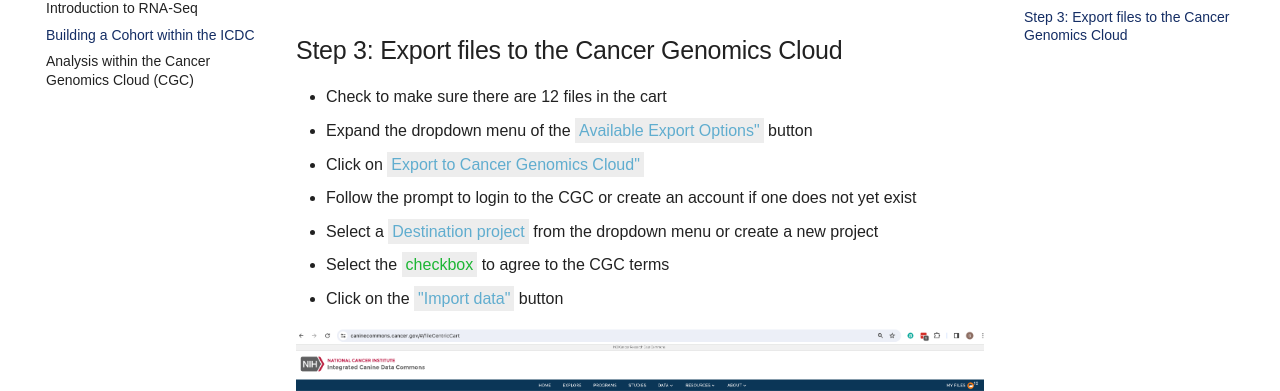
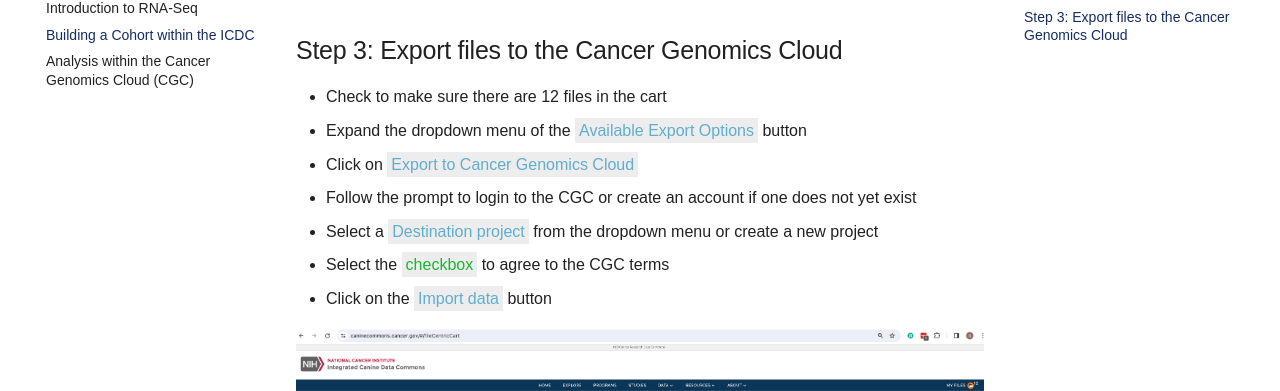
Before and after one commit to CBIIT/icdc-bioinformatics, an MkDocs documentation site: the page built from docs/Tutorials/RNA-Seq-on-CGC/rna_seq_03.md, in a window 1280 px wide and 900 px high, scrolled down 1336 px. Shown: the part 163-554 px from the top of the window. Built offline with MkDocs 1.6.1 and Material for MkDocs 9.7.7, drawn with Linux system fonts in a browser that asks for light colours; some web fonts are replaced; comment, search, counter and statistics services are not loaded.

```diff
--- a/docs/Tutorials/RNA-Seq-on-CGC/rna_seq_03.md
+++ b/docs/Tutorials/RNA-Seq-on-CGC/rna_seq_03.md
@@ -28,11 +28,11 @@ All files available through the ICDC are open-access and can be exported into th
 
 ## Step 3: Export files to the Cancer Genomics Cloud
 * Check to make sure there are 12 files in the cart
-* Expand the dropdown menu of the <span class="highlight_button">Available Export Options"</span> button
-* Click on <span class="highlight_button">Export to Cancer Genomics Cloud"</span>
+* Expand the dropdown menu of the <span class="highlight_button">Available Export Options</span> button
+* Click on <span class="highlight_button">Export to Cancer Genomics Cloud</span>
 * Follow the prompt to login to the CGC or create an account if one does not yet exist
 * Select a <span class="highlight_button">Destination project</span> from the dropdown menu or create a new project
 * Select the <span class="highlight_icon">checkbox</span> to agree to the CGC terms
-* Click on the <span class="highlight_button">"Import data"</span> button
+* Click on the <span class="highlight_button">Import data</span> button
 
 ![ICDC My Files Cart Page](./rna-seq-images/icdc-loaded-cart.png "My Files Cart page")
--- a/mkdocs.yml
+++ b/mkdocs.yml
@@ -37,3 +37,8 @@ extra_css:
 plugins:
    - search
    - awesome-pages
+
+edit_uri: ""
+extra:
+  analytics:
+    property: G-XT3KGMHSY8
```
Also changed, not shown: docs/Tutorials/RNA-Seq-on-CGC/rna_seq_04.md (+1 -1 lines).
